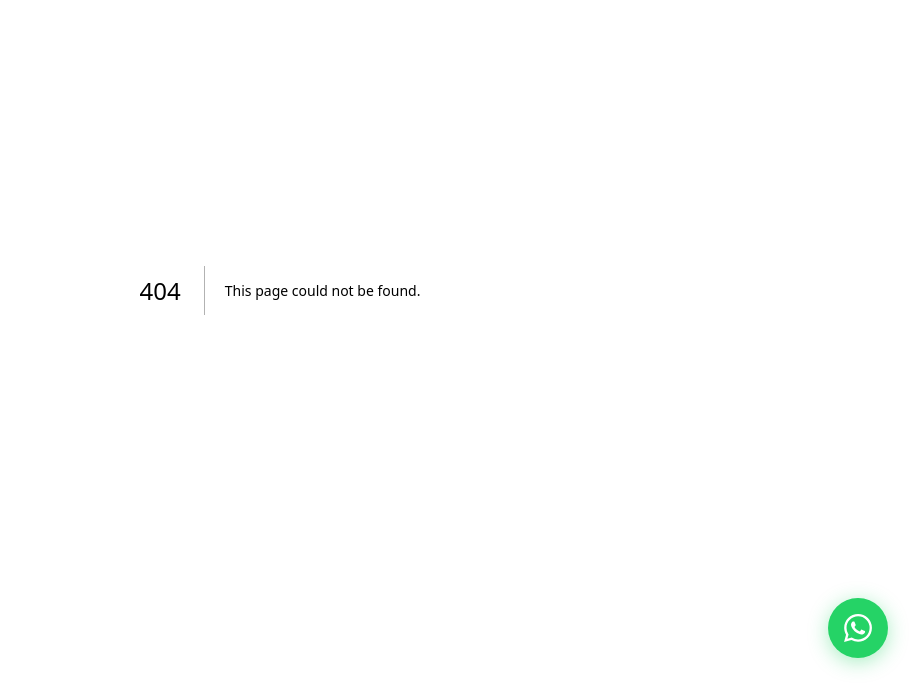
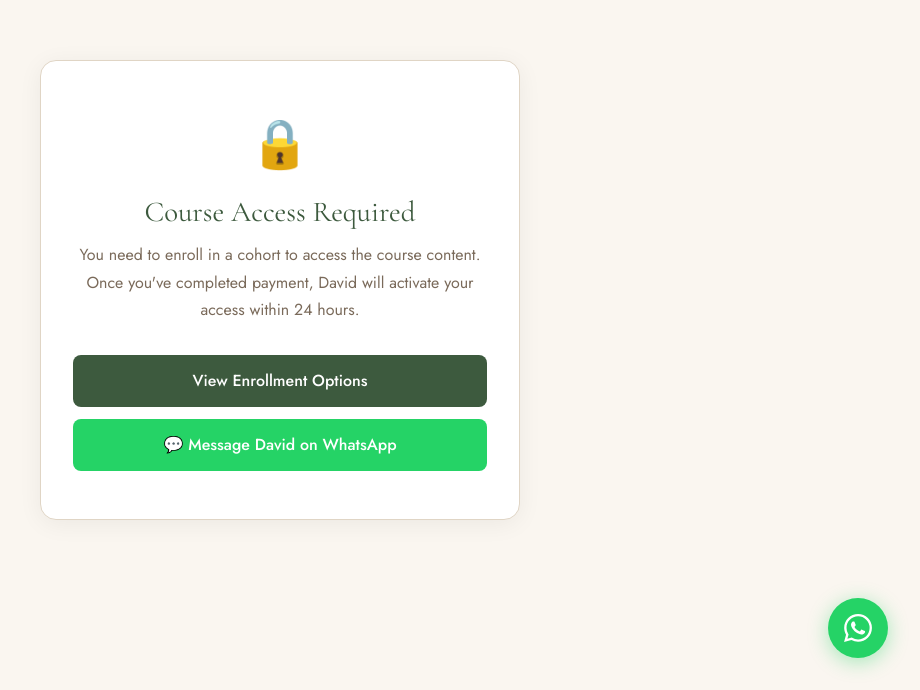
Before and after one commit to asdavids/clarity-institute, a Next.js app: page /week3-5 in a window 1280 px wide. Before the commit this address had no page. Shown: the part 110-800 px from the top of the page, without its empty margins (360-1280 px from the left). Built offline with nearby package versions, Linux system fonts and the light colour scheme; no server answers; the database is empty; sample sign-in values are in the browser's storage.

Commit message:
Create week3-5.js

```diff
--- /dev/null
+++ b/pages/week3-5.js
@@ -0,0 +1,68 @@
+// pages/week3-5.js — Protected: must be logged in AND paid
+import { useEffect } from 'react'
+import { useRouter } from 'next/router'
+import { useAuth } from '../lib/useAuth'
+
+function LoadingScreen() {
+  return (
+    <div style={{ minHeight: '100vh', display: 'flex', alignItems: 'center', justifyContent: 'center', background: '#FAF6F0', fontFamily: "'Jost', sans-serif" }}>
+      <div style={{ textAlign: 'center' }}>
+        <div style={{ fontSize: '3rem', marginBottom: '1rem' }}>👁</div>
+        <p style={{ color: '#7A6A5A' }}>Loading your practice space...</p>
+      </div>
+    </div>
+  )
+}
+
+function LockedScreen() {
+  return (
+    <div style={{ minHeight: '100vh', display: 'flex', alignItems: 'center', justifyContent: 'center', background: '#FAF6F0', fontFamily: "'Jost', sans-serif", padding: '2rem' }}>
+      <div style={{ maxWidth: 480, textAlign: 'center', background: 'white', border: '1px solid #E0D5C5', borderRadius: 16, padding: '3rem 2rem', boxShadow: '0 4px 24px rgba(0,0,0,0.06)' }}>
+        <div style={{ fontSize: '3rem', marginBottom: '1rem' }}>🔒</div>
+        <h2 style={{ fontFamily: "'Cormorant Garamond', serif", color: '#3D5A3E', fontWeight: 400, fontSize: '1.8rem', margin: '0 0 0.75rem' }}>Course Access Required</h2>
+        <p style={{ color: '#7A6A5A', lineHeight: 1.7, marginBottom: '2rem' }}>You need to enroll in a cohort to access the course content. Once you've completed payment, David will activate your access within 24 hours.</p>
+        <div style={{ display: 'flex', flexDirection: 'column', gap: '0.75rem' }}>
+          <a href="/#pricing" style={{ display: 'block', background: '#3D5A3E', color: 'white', padding: '0.9rem', borderRadius: 8, textDecoration: 'none', fontWeight: 500 }}>View Enrollment Options</a>
+          <a href={`https://wa.me/27817904941?text=${encodeURIComponent('Hi David, I have completed payment and would like my course access activated.')}`} target="_blank" rel="noopener noreferrer" style={{ display: 'block', background: '#25D366', color: 'white', padding: '0.9rem', borderRadius: 8, textDecoration: 'none', fontWeight: 500 }}>💬 Message David on WhatsApp</a>
+        </div>
+      </div>
+    </div>
+  )
+}
+
+function CourseContent() {
+  const { user } = useAuth()
+
+  // ════════════════════════════════════════════════════
+  // PASTE YOUR ORIGINAL week3-5.js CONTENT BELOW HERE
+  // ════════════════════════════════════════════════════
+
+  return (
+    <div style={{ fontFamily: "'Jost', sans-serif", background: '#FAF6F0', minHeight: '100vh' }}>
+      <div style={{ maxWidth: 800, margin: '0 auto', padding: '4rem 2rem', textAlign: 'center' }}>
+        <div style={{ fontSize: '3rem', marginBottom: '1rem' }}>🔥</div>
+        <h1 style={{ fontFamily: "'Cormorant Garamond', serif", color: '#3D5A3E', fontWeight: 300, fontSize: '2.5rem' }}>Weeks 3–5: Activation & Expansion</h1>
+        <p style={{ color: '#7A6A5A', lineHeight: 1.7 }}>Welcome back, {user?.email}. Your practice space is ready.</p>
+        <p style={{ color: '#7A6A5A', lineHeight: 1.7, marginTop: '1rem', fontSize: '0.9rem', background: 'white', border: '1px solid #E0D5C5', borderRadius: 8, padding: '1rem' }}>
+          ⚠️ To complete setup: open your current <strong>week3-5.js</strong> file, copy the full content of your component's return statement, and paste it into the <strong>CourseContent</strong> component above this message. Then delete this placeholder paragraph.
+        </p>
+      </div>
+    </div>
+  )
+}
+
+export default function Week3_5() {
+  const { user, loading, isPaid, isAdmin } = useAuth()
+  const router = useRouter()
+
+  useEffect(() => {
+    if (!loading && !user) {
+      router.replace('/login?redirect=/week3-5')
+    }
+  }, [loading, user, router])
+
+  if (loading) return <LoadingScreen />
+  if (!user) return <LoadingScreen />
+  if (!isPaid && !isAdmin) return <LockedScreen />
+  return <CourseContent />
+}
```
